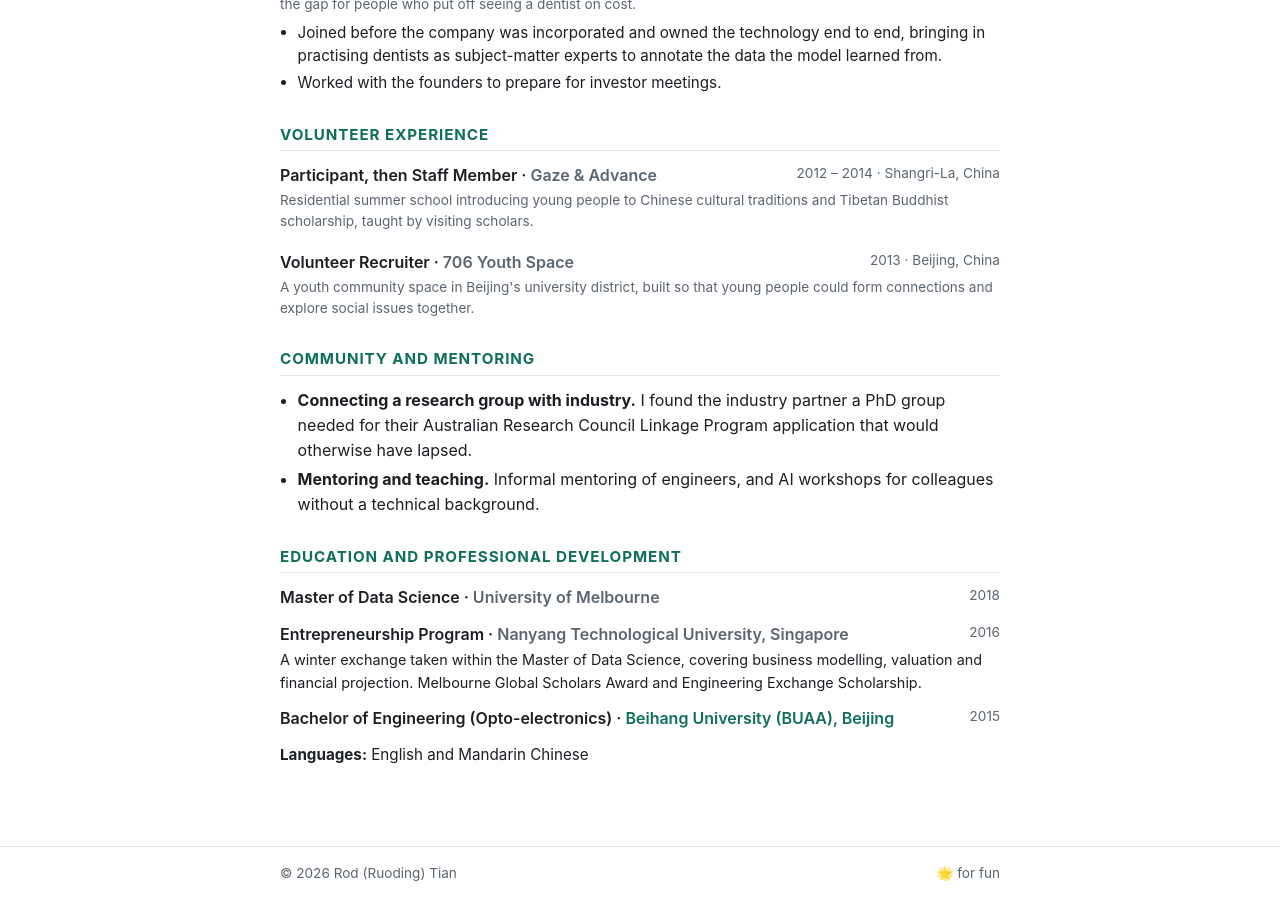
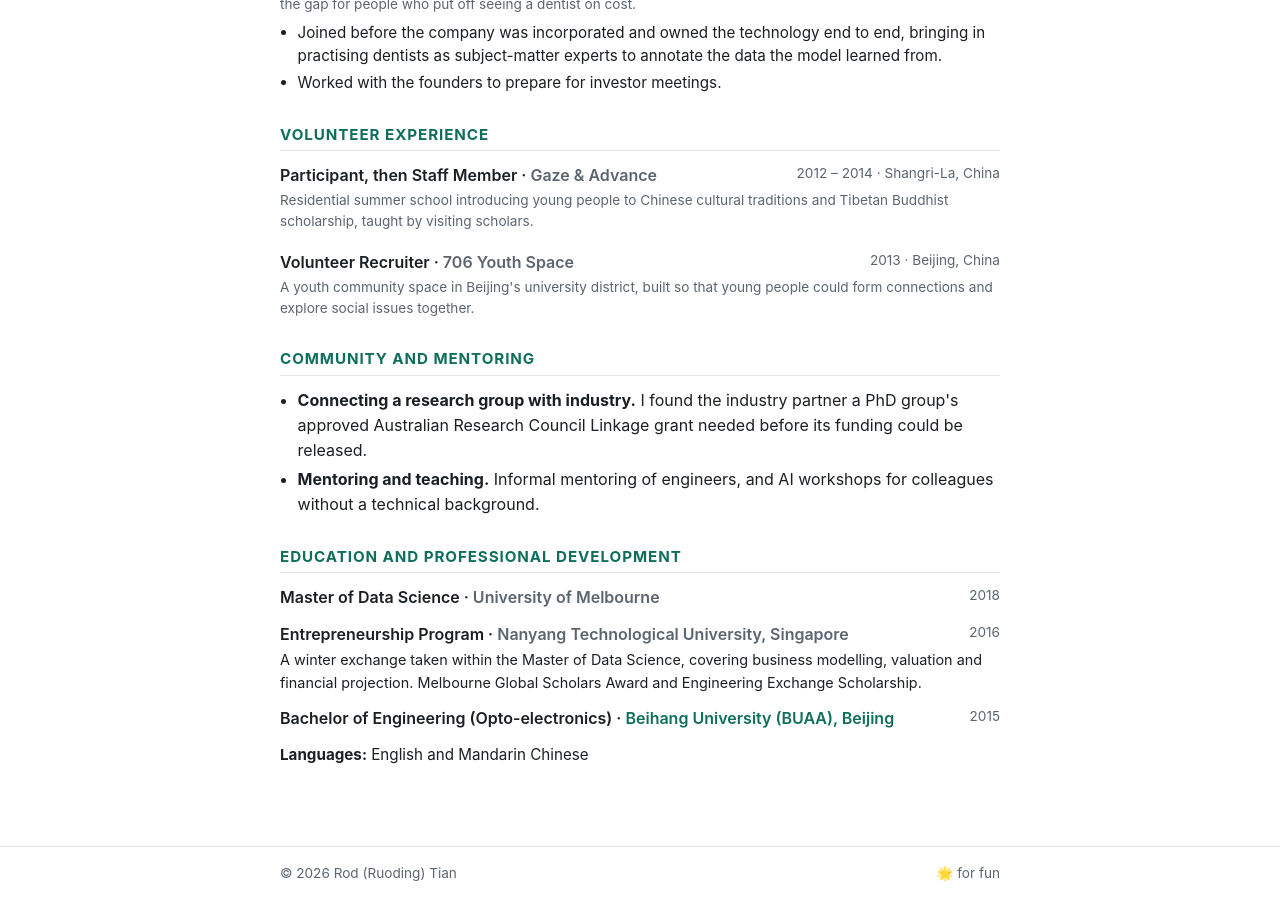
Before and after one commit to ruodingt/ruodingt.github.io, a Jekyll site: the page built from cv/index.md, in a window 1280 px wide and 900 px high, scrolled down 1864 px. Built offline with Jekyll 4.4.1, drawn with Linux system fonts in a browser that asks for light colours.

Commit message:
Correct the ARC entry: an approved grant, funding held pending a partner
The grant was approved, not merely applied for; ARC would not release the
funding until an industry partner was secured. "an application that would
otherwise have lapsed" was wrong, and the true version is stronger - real
money already won was at risk. Essay Q3 corrected to match.

Co-Authored-By: Claude Opus 4.8 <noreply@anthropic.com>

```diff
--- a/_data/cv.yml
+++ b/_data/cv.yml
@@ -82,7 +82,7 @@ volunteer:
 
 community:
   - title: "Connecting a research group with industry"
-    detail: "I found the industry partner a PhD group needed for their Australian Research Council Linkage Program application that would otherwise have lapsed."
+    detail: "I found the industry partner a PhD group's approved Australian Research Council Linkage grant needed before its funding could be released."
   - title: "Mentoring and teaching"
     detail: "Informal mentoring of engineers, and AI workshops for colleagues without a technical background."
 
```
